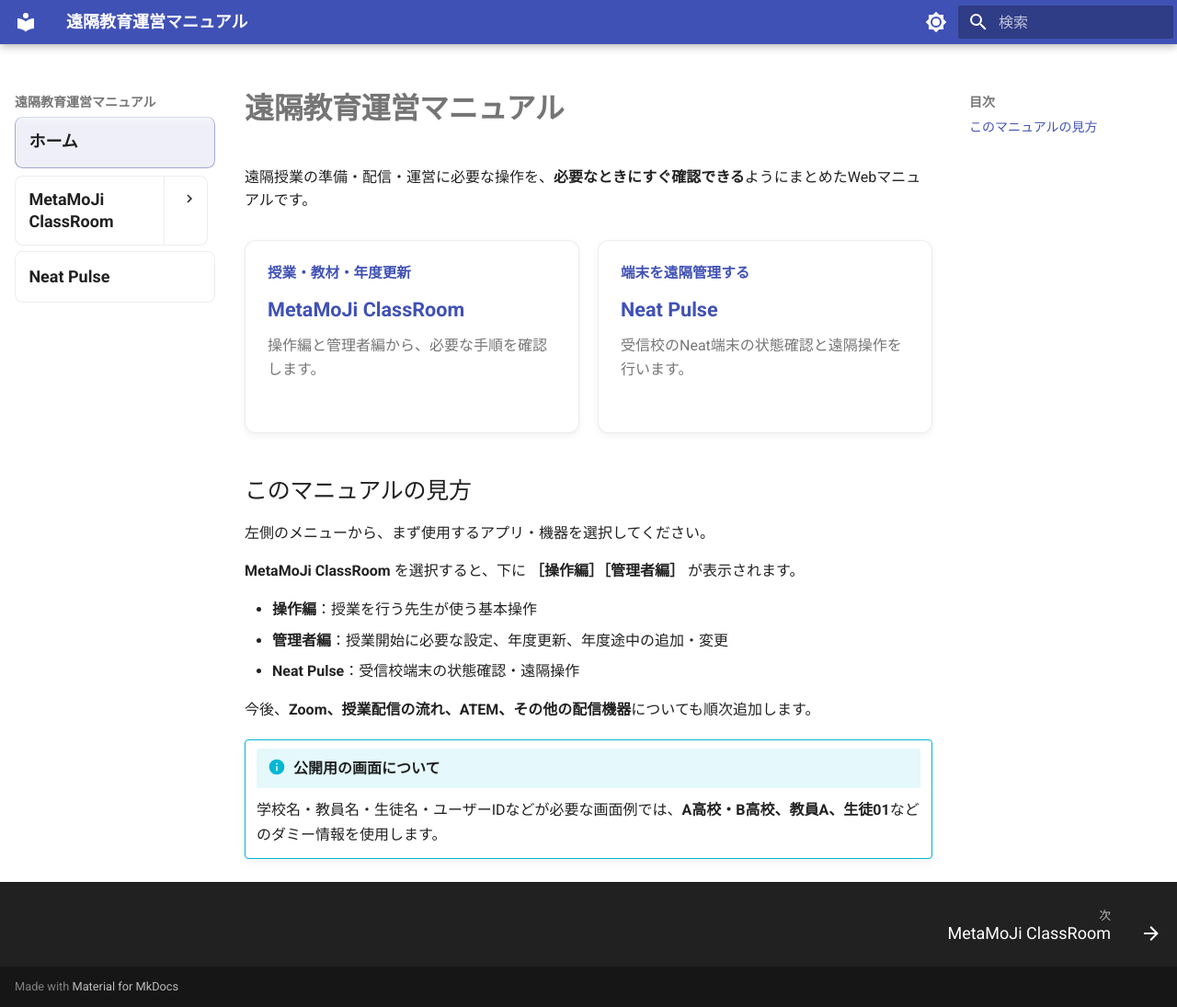
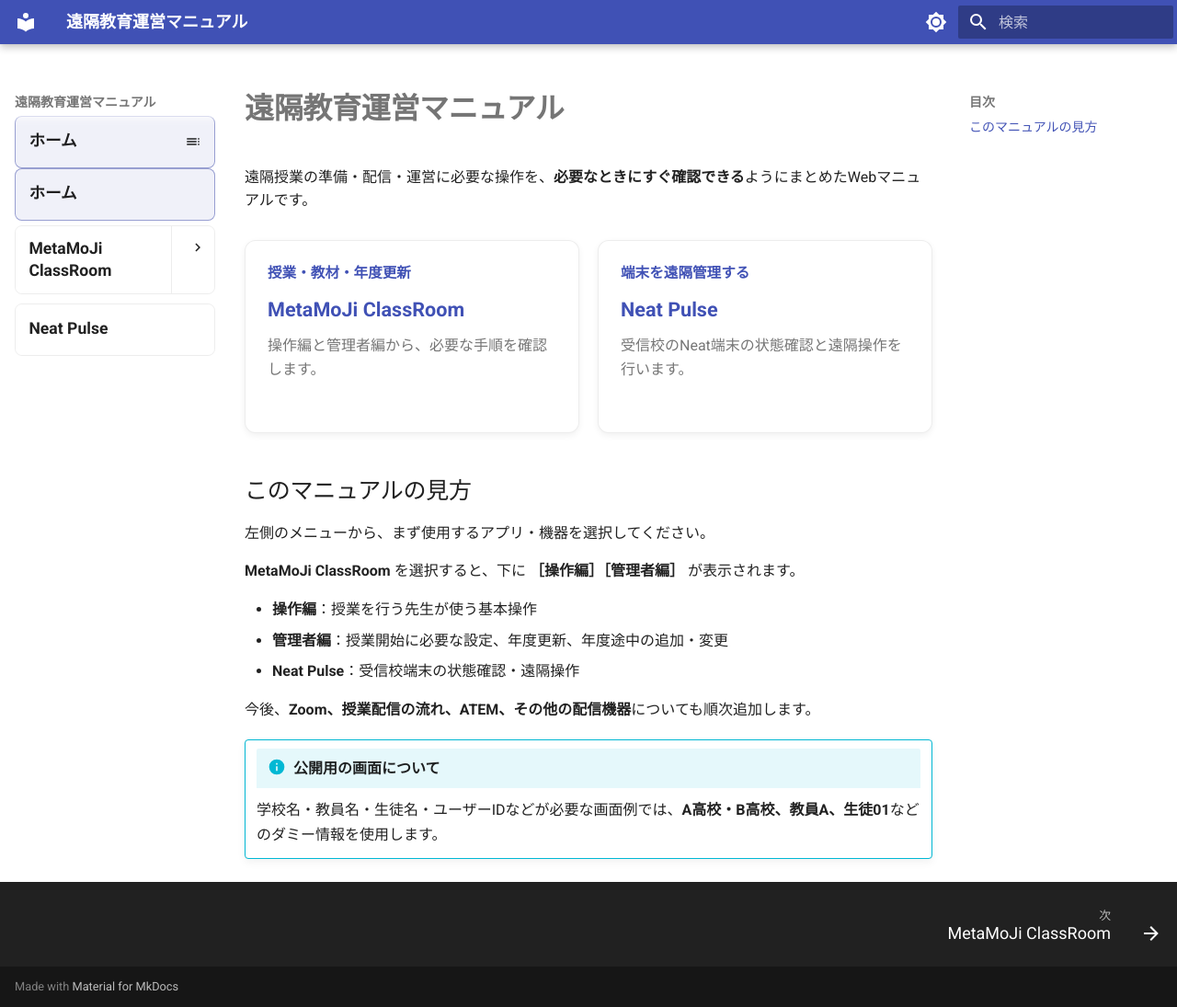
Before and after one commit to a-recs/remote-manual, an MkDocs documentation site: the page built from docs/index.md, in a window 1280 px wide and 1095 px high. Shown: the whole window at 92% size. Built offline with MkDocs 1.6.1 and Material for MkDocs 9.7.7, drawn with Linux system fonts in a browser that asks for light colours.

Commit message:
Switch sidebar to cache-busted CSS-only v2

```diff
--- a/mkdocs.yml
+++ b/mkdocs.yml
@@ -50,7 +50,4 @@ markdown_extensions:
 
 extra_css:
   - stylesheets/extra.css
-  - stylesheets/sidebar.css
-
-extra_javascript:
-  - javascripts/sidebar.js
+  - stylesheets/sidebar-v2.css
```
